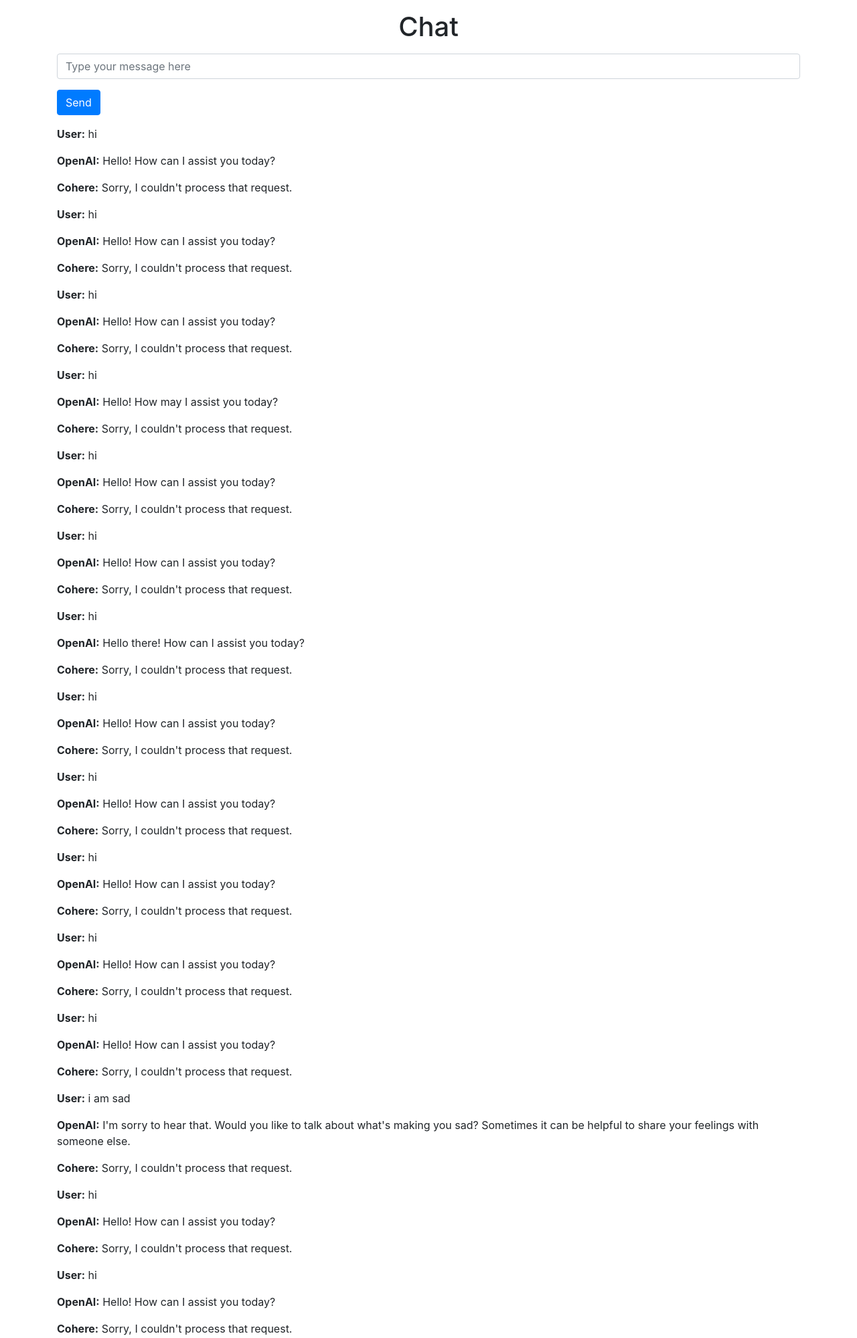
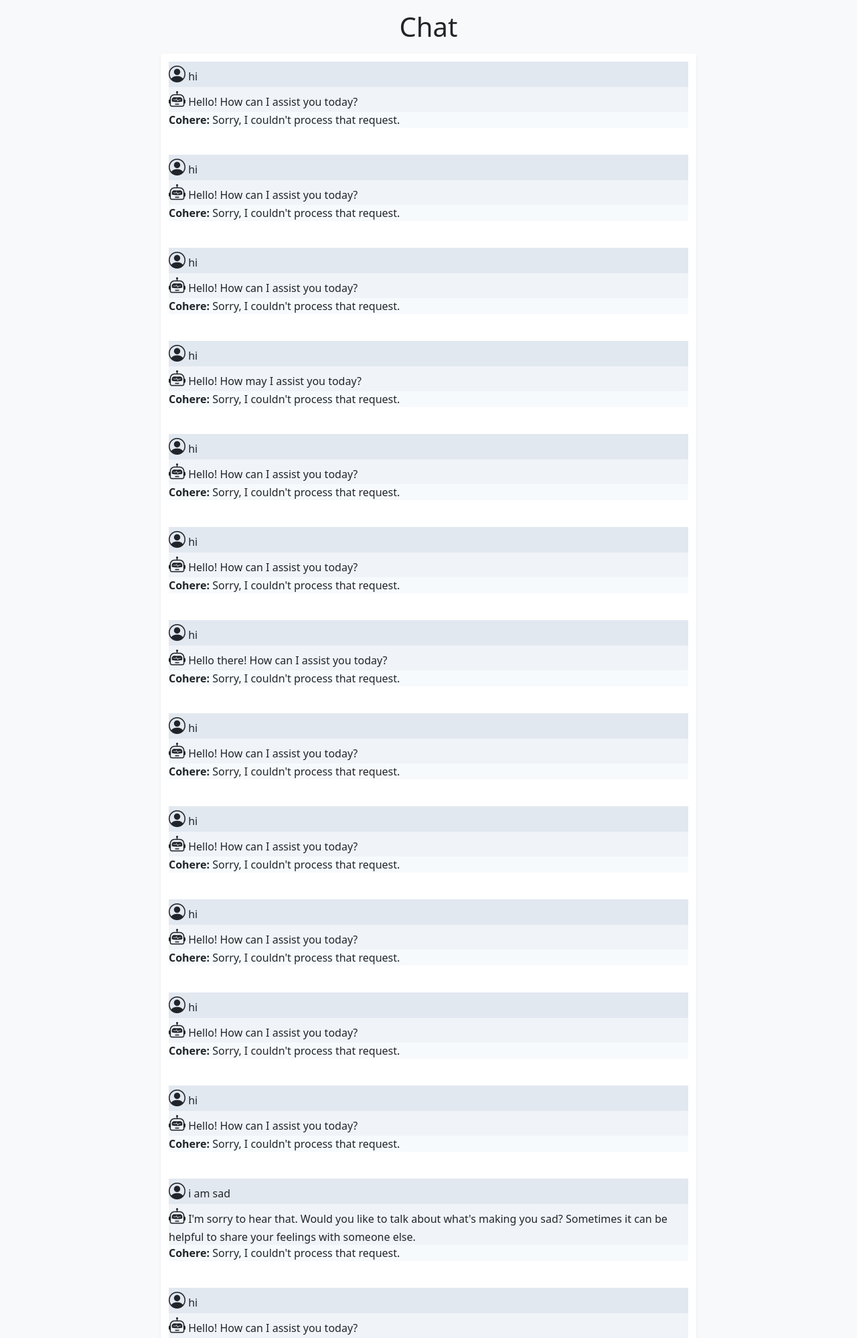
Before and after one commit to Alien979/Psychotherapy-AI-Bot, a Flask app: template templates/chat.html in a window 1280 px wide. Shown: the top 1998 px of the page at 67% size. Run offline with Flask 3, Linux system fonts and the light colour scheme; the template is opened without the code that fills it: values that come from a table or form of the project are taken from there, others are empty; some libraries are stand-ins or nearby versions.

Commit message:
Add files via upload

```diff
--- a/templates/chat.html
+++ b/templates/chat.html
@@ -2,30 +2,121 @@
 <html>
 <head>
     <link rel="stylesheet" type="text/css" href="{{ url_for('static', filename='css/styles.css') }}">
+    <meta name="viewport" content="width=device-width, initial-scale=1.0">
     <!-- Bootstrap CSS -->
-    <link rel="stylesheet" href="https://stackpath.bootstrapcdn.com/bootstrap/4.3.1/css/bootstrap.min.css" integrity="sha384-ggOyR0iXCbMQv3Xipma34MD+dH/1fQ784/j6cY/iJTQUOhcWr7x9JvoRxT2MZw1T" crossorigin="anonymous">
-
-    <!-- Bootstrap JS, Popper.js, and jQuery -->
-    <script src="https://code.jquery.com/jquery-3.3.1.slim.min.js" integrity="sha384-q8i/X+965DzO0rT7abK41JStQIAqVgRVzpbzo5smXKp4YfRvH+8abtTE1Pi6jizo" crossorigin="anonymous"></script>
-    <script src="https://cdnjs.cloudflare.com/ajax/libs/popper.js/1.14.7/umd/popper.min.js" integrity="sha384-UO2eT0CpHqdSJQ6hJty5KVphtPhzWj9WO1clHTMGa3JDZwrnQq4sF86dIHNDz0W1" crossorigin="anonymous"></script>
-    <script src="https://stackpath.bootstrapcdn.com/bootstrap/4.3.1/js/bootstrap.min.js" integrity="sha384-JjSmVgyd0p3pXB1rRibZUAYoIIy6OrQ6VrjIEaFf/nJGzIxFDsf4x0xIM+B07jRM" crossorigin="anonymous"></script>
+    <link href="https://cdn.jsdelivr.net/npm/bootstrap@5.3.0/dist/css/bootstrap.min.css" rel="stylesheet" integrity="sha384-9ndCyUaIbzAi2FUVXJi0CjmCapSmO7SnpJef0486qhLnuZ2cdeRhO02iuK6FUUVM" crossorigin="anonymous">
+    <!-- Option 1: Include in HTML -->
+    <link rel="stylesheet" href="https://cdn.jsdelivr.net/npm/bootstrap-icons@1.10.2/font/bootstrap-icons.css" integrity="sha384-b6lVK+yci+bfDmaY1u0zE8YYJt0TZxLEAFyYSLHId4xoVvsrQu3INevFKo+Xir8e" crossorigin="anonymous">
+    <link rel="stylesheet" href="https://cdnjs.cloudflare.com/ajax/libs/font-awesome/4.7.0/css/font-awesome.min.css">
 </head>
 <body class="container mt-3">
-    <h1 class="text-center mb-3">Chat</h1>
+<h1 class="text-center mb-3">Chat</h1>
+<div class="bg-white rounded-md shadow-sm mx-auto" style="max-width:800px;">
+    <!-- Chat History -->
+    <div id="history">
+        {% for interaction in history %}
+        <div class="message">
+            <div class="user-message">
+                <i class="bi bi-person-circle" style="font-size: 25px;"></i>
+                <span>{{ interaction.user_message }}</span>
+            </div>
+
+            <div class="bot-message">
+                <i class="bi bi-robot" style="font-size: 25px;"></i>
+                <span>{{ interaction.openai_response }}</span>
+            </div>
+            {% if interaction.cohere_response %}
+            <div class="cohere-message">
+                <strong>Cohere:</strong> <span>{{ interaction.cohere_response }}</span>
+            </div>
+            {% endif %}
+        </div>
+        {% endfor %}
+    </div>
+    <br>
+    <br>
+    <br>
+    <br>
+    <br>
+    <br>
+    <br>
+    <br>
+    <br>
+    <br>
+    <br>
+
+    <!-- Chat Input -->
     <form method="POST" class="mb-3">
-        <div class="form-group">
+        <div class="input-group">
             <input type="text" class="form-control" name="message" placeholder="Type your message here" required>
+            <button type="submit" class="btn btn-primary"><i class="fa fa-paper-plane" aria-hidden="true"></i></button>
         </div>
-        <button type="submit" class="btn btn-primary">Send</button>
     </form>
-    <div id="history">
-    {% for interaction in history %}
-        <p><strong>User:</strong> {{ interaction.user_message }}</p>
-        <p><strong>OpenAI:</strong> {{ interaction.openai_response }}</p>
-        {% if interaction.cohere_response %}
-            <p><strong>Cohere:</strong> {{ interaction.cohere_response }}</p>
-        {% endif %}
-    {% endfor %}
-    </div>
+</div>
+<!-- Bootstrap JS, Popper.js, and jQuery -->
+<script src="https://code.jquery.com/jquery-3.3.1.slim.min.js" integrity="sha384-q8i/X+965DzO0rT7abK41JStQIAqVgRVzpbzo5smXKp4YfRvH+8abtTE1Pi6jizo" crossorigin="anonymous"></script>
+<script src="https://cdnjs.cloudflare.com/ajax/libs/popper.js/1.14.7/umd/popper.min.js" integrity="sha384-UO2eT0CpHqdSJQ6hJty5KVphtPhzWj9WO1clHTMGa3JDZwrnQq4sF86dIHNDz0W1" crossorigin="anonymous"></script>
+<script src="https://stackpath.bootstrapcdn.com/bootstrap/5.3.1/js/bootstrap.min.js" integrity="sha384-JjSmVgyd0p3pXB1rRibZUAYoIIy6OrQ6VrjIEaFf/nJGzIxFDsf4x0xIM+B07jRM" crossorigin="anonymous"></script>
+<style>
+    body {
+        background-color: #f8f9fa;
+    }
+    .bg-white {
+        background-color: white;
+    }
+    .rounded-md {
+        border-radius: 0.25rem;
+    }
+    .shadow-sm {
+        box-shadow: 0 0.125rem 0.25rem rgba(0, 0, 0, 0.075);
+    }
+    .max-w-md {
+        max-width: 30rem;
+    }
+    .mx-auto {
+        margin-right: auto;
+        margin-left: auto;
+    }
+    .p-3 {
+        padding: 1rem;
+    }
+    .text-center {
+        text-align: center;
+    }
+    .mb-3 {
+        margin-bottom: 1rem;
+    }
+    .message {
+        margin-bottom: 1rem;
+        padding: 0.75rem;
+        border-radius: 0.25rem;
+    }
+    .user-message {
+        background-color: #e2e8f0;
+    }
+    .bot-message {
+        background-color: #f0f4f8;
+    }
+    .cohere-message {
+        background-color: #f7fafc;
+    }
+    .form-control {
+        border-top-right-radius: 0;
+        border-bottom-right-radius: 0;
+    }
+    .btn-primary {
+        border-top-left-radius: 0;
+        border-bottom-left-radius: 0;
+        border: none;
+        background-color: #1a1a1a;
+    }
+    body.dark-mode {
+        background-color: #1a1a1a;
+        color: #f8f9fa;
+    }
+    #history.dark-mode .message {
+        color: #f8f9fa;
+    }
+</style>
 </body>
 </html>
```
Also changed, not shown: templates/home.html (+55 -9 lines).
